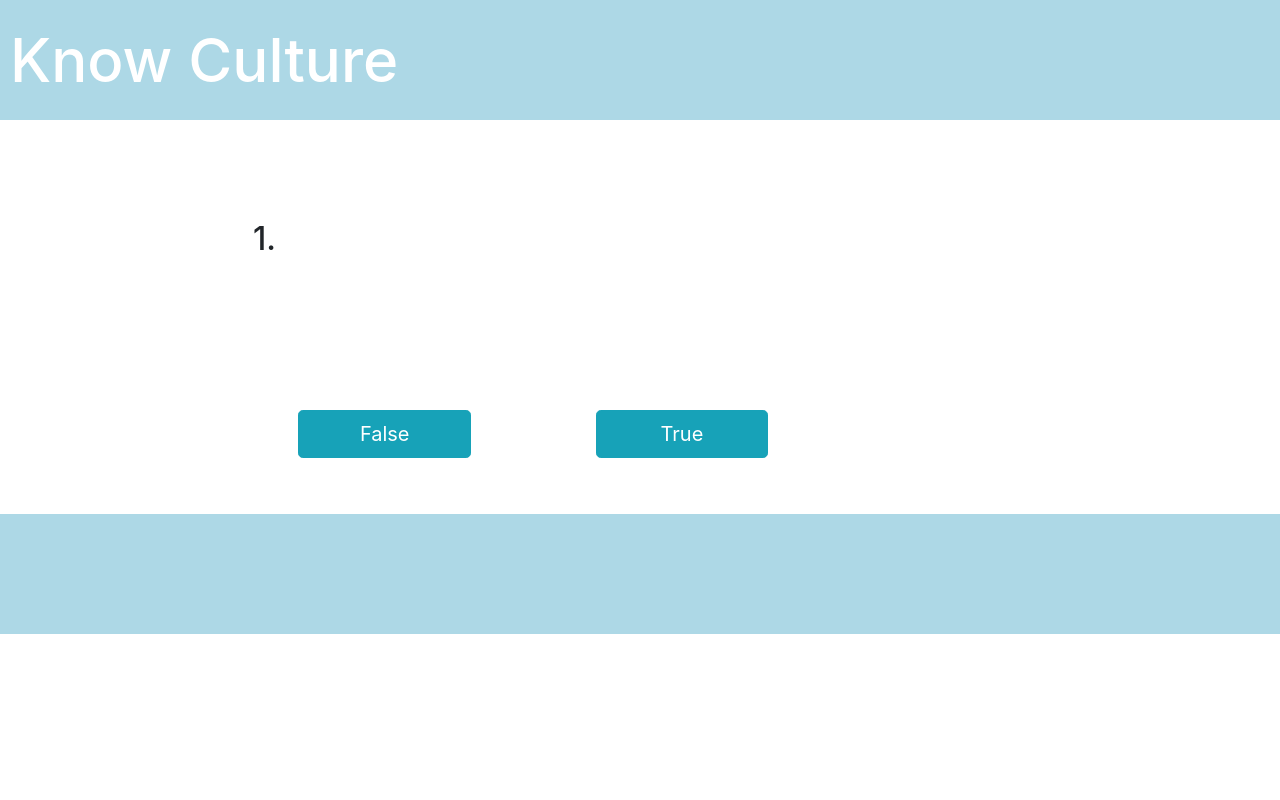
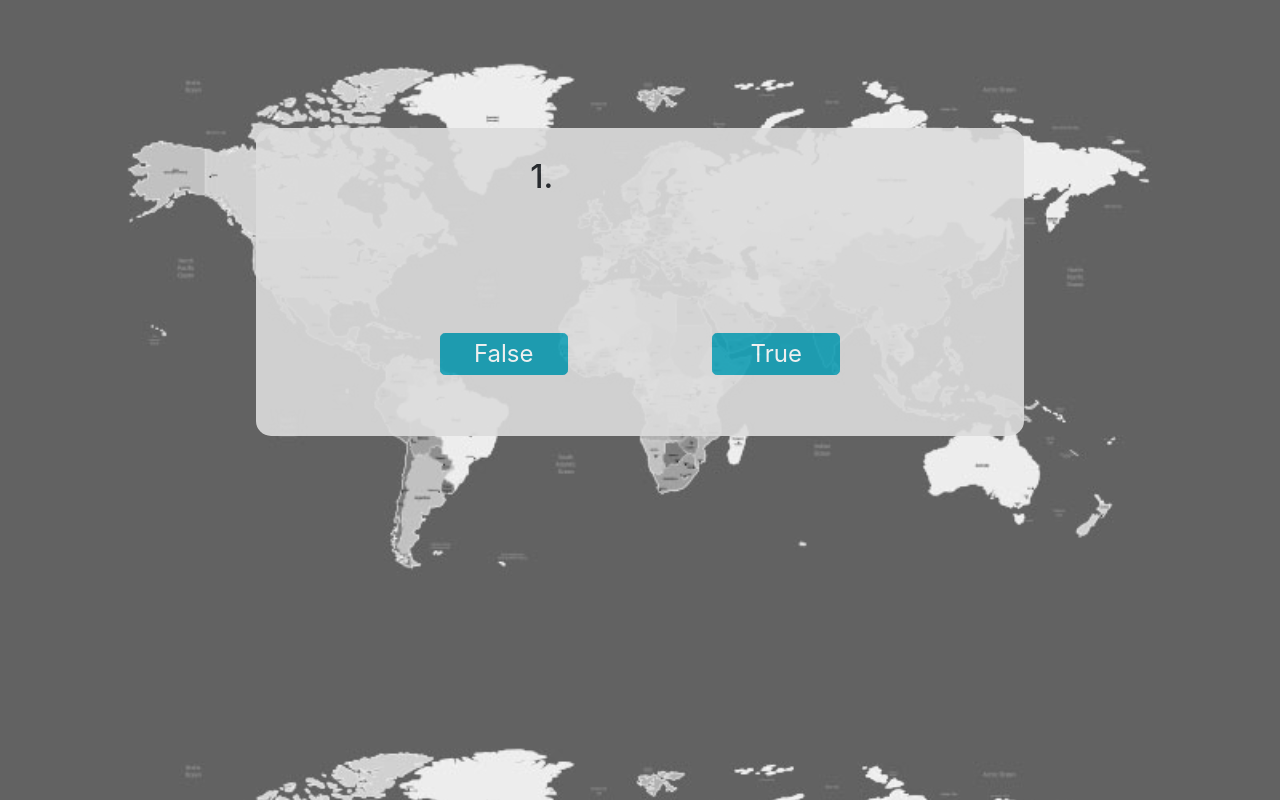
Before and after one commit to prabucki/China-UK-Project, a CodeIgniter app: page /database/index.php/welcome/selectMixQuestions in a window 1280 px wide. Run offline with CodeIgniter, Linux system fonts and the light colour scheme; data comes from the database, SQL or seed files in the repository; data that the repository does not hold is empty; some libraries are stand-ins or nearby versions.

Commit message:
trueOrFalse bg change

```diff
--- a/application/views/trueOrFalse.php
+++ b/application/views/trueOrFalse.php
@@ -41,46 +41,40 @@
     </script>
 </head>
 <style>
-    .header {
-        width: 100%;
-        height: 120px;
-        background-color: lightblue;
-        margin: 0;
-        padding-left: 10px;
+    body {
+        background-image: url("../../image/map.jpg");
+        background-size: 100%;
+        z-index: -1;
     }
-    h1 {
-        font-size: 60px;
-        margin: 0px;
-        padding: 0px;
-        line-height: 120px;
-        color: white;
-    }
-
     .questionDisplay {
         text-align: center;
-        margin-top: 100px;
+        margin: 10% 20%;
+        opacity: 0.9;
+        /*filter:alpha(opacity=50);*/
+        background: gainsboro;
+        width: 60%;
+        height: 80%;
+        border-radius: 15px;
+        /*padding-top: 40px;*/
+        padding: 30px 0;
     }
     .blankRow{
-        height:80px;
+        height: 90px;
         width:100%;
         /*background-color: brown;*/
         margin: 0px;
     }
     .button{
-        margin: 40px 60px;
+        margin: 15px 70px;
         /*background-color: #e38d13;*/
-    }
-    .footer {
-        width: 100%;
-        height: 120px;
-        background-color: lightblue;
-        margin: 0;
+        font-size: 24px;
+        line-height: 24px;
     }
 </style>
-<body style="margin: 0">
-<div class="header">
-    <h1>Know Culture</h1>
-</div>
+<body>
+<!--<div class="header">-->
+<!--    <h1>Know Culture</h1>-->
+<!--</div>-->
 <div class="questionDisplay">
     <form class="form-horizontal" role="form">
         <input type="hidden" id="question_id" name="question_id" value="<?php echo $id;?>">
@@ -90,28 +84,18 @@
         <input type="hidden" id="status" name="status" value="<?php echo $status;?>">
         <!--The no. and questions here-->
         <div class="form-group">
-            <label class="col-lg-2 control-label input-lg" id="no"><h2>1.</h2></label>
-            <label class="col-lg-7 control-label input-lg" name="question"><h2><?php echo $question;?></h2></label>
+            <label class="col-lg-3 control-label input-lg" id="no"><h2>1.</h2></label>
+            <label class="col-lg-3 control-label input-lg" name="question"><h2><?php echo $question; ?></h2></label>
         </div>
         <div class="blankRow"></div>
         <div class="form-group">
-            <div class="col-lg-offset-3 col-lg-10 input-lg">
+            <div class="col-lg-offset-2 input-lg">
                 <button id="false" class="btn btn-info btn-lg input-lg col-lg-2 button">False</button>
                 <button id="true" class="btn btn-info btn-lg input-lg col-lg-2 button">True</button>
             </div>
         </div>
     </form>
 </div>
-<div class="footer navbar-fixed-bottom"></div>
-
-<script>
-    var answer = 0;
-    function falseClick(){
-
-    }
-    function trueClick(){
-        answer = 1;
-    }
-</script>
+<!--<div class="footer navbar-fixed-bottom"></div>-->
 </body>
 </html>
```
